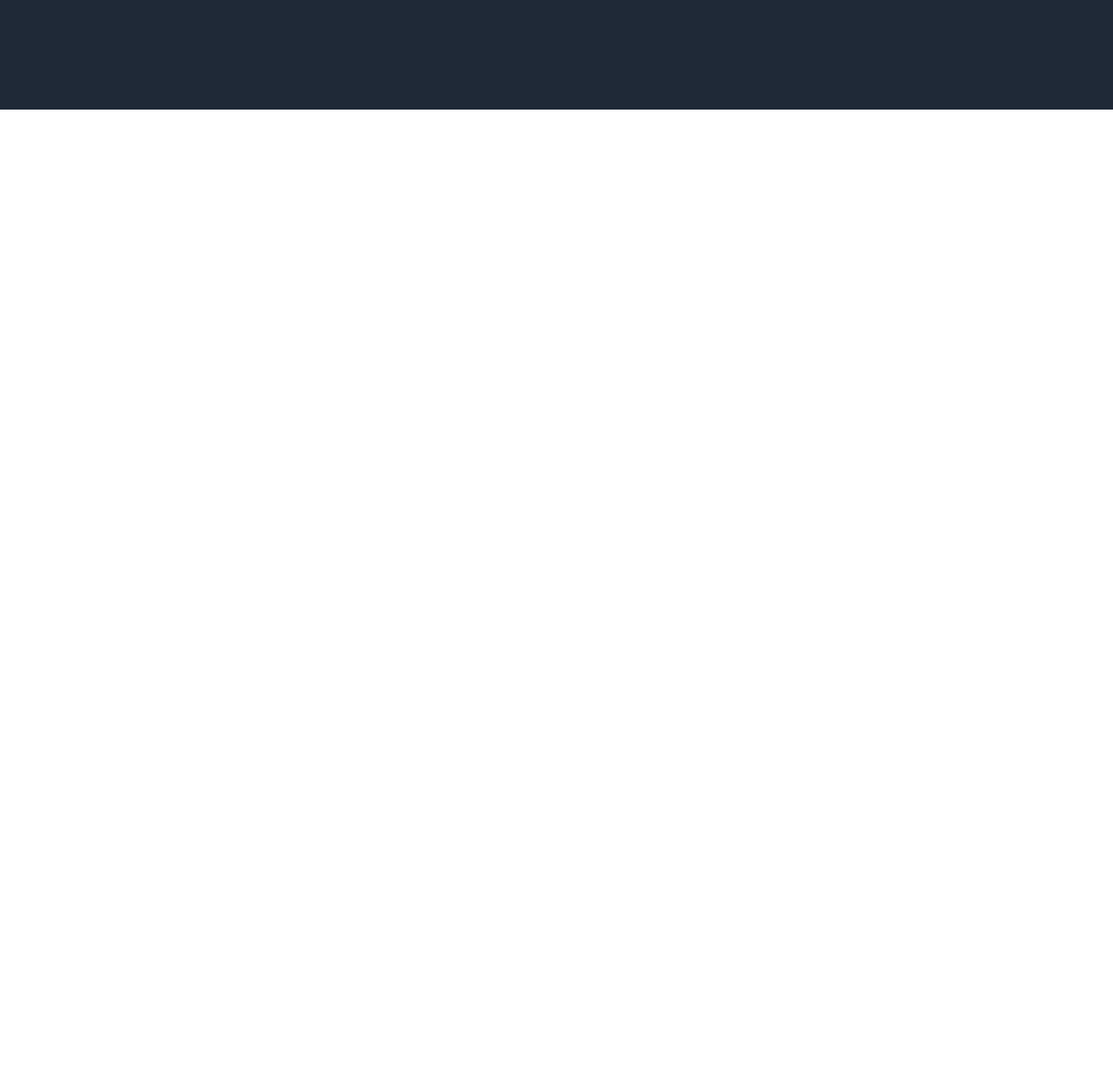
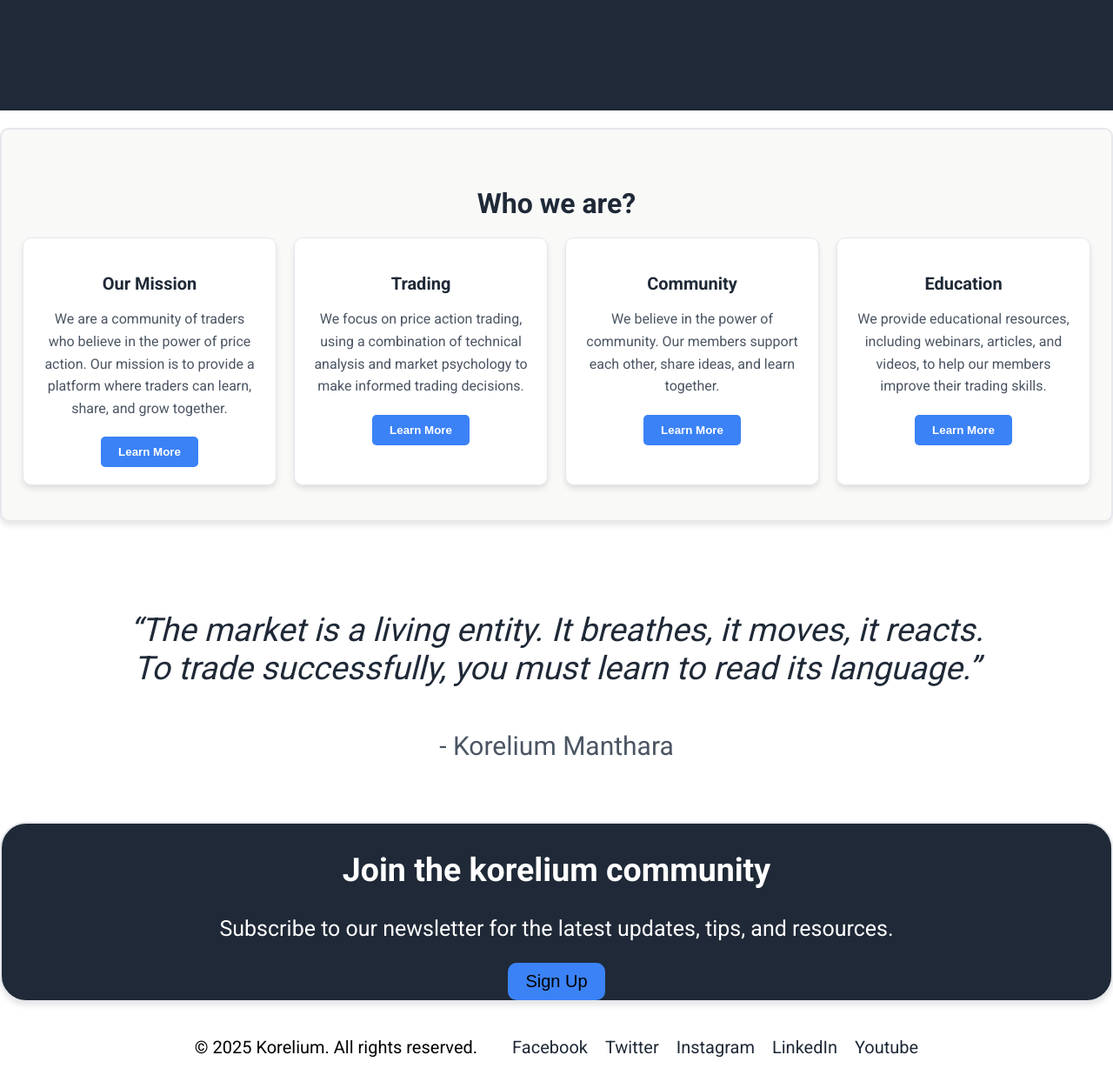
Before and after one commit to codewithpown/korelium, a plain HTML site: page index.html in a window 1280 px wide. Shown: the part 734-1970 px from the top of the page at 87% size. Before the commit the page ends 860 px from the top, so only its background shows below. Drawn offline with Linux system fonts and the light colour scheme.

Commit message:
i completed the remaining assignment and i completed. Note: i used chatgpt and some other websites to learn and coreect some styles and learned a lot.

```diff
--- a/index.html
+++ b/index.html
@@ -5,6 +5,7 @@
     <meta name="viewport" content="width=device-width, initial-scale=1.0">
     <title>Korelium</title>
     <link rel="stylesheet" href="styles.css">
+    <link href="https://fonts.googleapis.com/css2?family=Roboto:wght@400;500;700&display=swap" rel="stylesheet">
 </head>
 <body>
     <div class="hero">
@@ -34,5 +35,52 @@
             </div>
         </div>
     </div>
+    <div class="content">
+        <h2 class="head2">Who we are?</h2>
+        <div class="card-container">
+            <div class="card">
+                <h3>Our Mission</h3>
+                <p>We are a community of traders who believe in the power of price action.
+                    Our mission is to provide a platform where traders can learn, share, and grow together.</p>
+                <button>Learn More</button>
+            </div>
+            <div class="card">
+                <h3>Trading</h3>
+                <p>We focus on price action trading, using a combination of technical analysis and market psychology to make informed trading decisions.</p>
+                <button>Learn More</button>
+            </div>
+            <div class="card">
+                <h3>Community</h3>
+                <p>We believe in the power of community. Our members support each other, share ideas, and learn together.</p>
+                <button>Learn More</button>
+            </div>
+            <div class="card">
+                <h3>Education</h3>
+                <p>We provide educational resources, including webinars, articles, and videos, to help our members improve their trading skills.</p>
+                <button>Learn More</button>
+            </div>
+        </div>
+    </div>
+    <section class="qute">
+        <div class="qute-content">
+            <h2>“The market is a living entity. It breathes, it moves, it reacts. <br>
+                To trade successfully, you must learn to read its language.”</h2>
+            <p class="author">- Korelium Manthara</p>
+        </div>
+    </section>
+    <div class="signup">
+        <h2>Join the korelium community</h2>
+        <p>Subscribe to our newsletter for the latest updates, tips, and resources.</p>
+        <button class="signup-button">Sign Up </button>
+    </div>
+    <div class="footer">
+        <p>&copy; 2025 Korelium. All rights reserved.</p>
+        <ul class="social-media">
+            <li><a href="#">Facebook</a></li>
+            <li><a href="#">Twitter</a></li>
+            <li><a href="#">Instagram</a></li>
+            <li><a href="#">LinkedIn</a></li>
+            <li><a href="#">Youtube</a></li>
+        </ul>
 </body>
 </html>
--- /dev/null
+++ b/output/korelium.css
@@ -0,0 +1,154 @@
+* {
+    box-sizing: border-box;
+    margin: 0;
+    padding: 0;
+  }
+
+  body {
+    font-family: 'Roboto', sans-serif;
+    line-height: 1.6;
+  }
+
+  header, footer, .hero {
+    background-color: #1F2937;
+    color: #F9FAF8;
+  }
+
+  header {
+    padding: 20px 40px;
+    display: flex;
+    justify-content: space-between;
+    align-items: center;
+  }
+
+  .logo {
+    height: 60px;
+  }
+
+  .nav-list {
+    list-style: none;
+    display: flex;
+    gap: 20px;
+  }
+
+  .nav-list a {
+    text-decoration: none;
+    color: #E5E7EB;
+    font-size: 18px;
+  }
+
+  .hero {
+    display: flex;
+    justify-content: space-between;
+    align-items: center;
+    padding: 80px 40px;
+  }
+
+  .hero h2 {
+    font-size: 48px;
+    font-weight: 900;
+    margin-bottom: 20px;
+  }
+
+  .hero p {
+    font-size: 18px;
+    color: #E5E7EB;
+    max-width: 500px;
+  }
+
+  .hero button {
+    margin-top: 20px;
+    padding: 10px 24px;
+    background-color: #3882F6;
+    color: #fff;
+    border: none;
+    border-radius: 6px;
+    font-weight: bold;
+    cursor: pointer;
+  }
+
+  .hero-img {
+    height: 200px;
+    border-radius: 12px;
+  }
+
+  .info {
+    text-align: center;
+    padding: 60px 40px;
+  }
+
+  .info h3 {
+    font-size: 36px;
+    color: #1F2937;
+    font-weight: 900;
+    margin-bottom: 40px;
+  }
+
+  .cards {
+    display: flex;
+    gap: 20px;
+    justify-content: center;
+    flex-wrap: wrap;
+  }
+
+  .card {
+    width: 200px;
+    text-align: center;
+  }
+
+  .card-img {
+    height: 100px;
+    background-color: #E5E7EB;
+    border: 2px solid #3882F6;
+    border-radius: 8px;
+    margin-bottom: 10px;
+  }
+
+  .quote {
+    background-color: #E5E7EB;
+    padding: 60px 40px;
+    font-size: 36px;
+    color: #1F2937;
+    font-style: italic;
+    font-weight: 300;
+    text-align: center;
+  }
+
+  .quote span {
+    display: block;
+    margin-top: 20px;
+    font-weight: 700;
+    font-style: normal;
+  }
+
+  .subscribe {
+    background-color: #3882F6;
+    color: white;
+    margin: 60px 40px;
+    padding: 40px;
+    border-radius: 8px;
+    display: flex;
+    justify-content: space-between;
+    align-items: center;
+  }
+
+  .subscribe h3 {
+    font-weight: 900;
+  }
+
+  .subscribe button {
+    padding: 10px 20px;
+    background-color: white;
+    color: #3882F6;
+    border: none;
+    border-radius: 6px;
+    font-weight: bold;
+    cursor: pointer;
+  }
+
+  footer {
+    background-color: #1F2937;
+    color: #E5E7EB;
+    text-align: center;
+    padding: 20px;
+  }
--- a/styles.css
+++ b/styles.css
@@ -1,9 +1,12 @@
 body {
     margin: 0;
     padding: 0;
+    font-family: 'Roboto', sans-serif;
+
 }
 
 .header {
+    font-family: 'Roboto', sans-serif;
     display: flex;
     justify-content: space-between;
     align-items: center;
@@ -104,3 +107,166 @@ body {
         margin-top: 30px;
     }
 }
+
+.content {
+    display: flex;
+    flex-direction: column;
+
+    border: 2px solid #e5e7eb;
+    box-shadow: 0 4px 6px rgba(0, 0, 0, 0.1);
+    border-radius: 10px;
+    margin: 20px 0;
+    padding: 20px;
+    background-color: #f9faf8;
+    color: #1f2937;
+
+}
+.content .head2{
+    text-align:center ;
+}
+/* .content h2{
+    size: 36px;
+    font-weight: 900;
+    color: #1f2937;
+    text-align: center;
+} */
+
+.content {
+    text-align: center;
+    padding: 40px 20px;
+    background-color: #f9faf8;
+}
+
+.content .head2 {
+    font-size: 32px;
+    margin-bottom: 20px;
+    color: #1f2937;
+}
+
+.card-container {
+    display: flex;
+    flex-wrap: wrap; /* Allow wrapping on smaller screens */
+    justify-content: center; /* Center the cards */
+    gap: 20px; /* Space between cards */
+}
+
+.card {
+    background-color: #ffffff;
+    border: 1px solid #e5e7eb;
+    border-radius: 10px;
+    box-shadow: 0 4px 6px rgba(0, 0, 0, 0.1);
+    padding: 20px;
+    width: 250px; /* Fixed width for cards */
+    text-align: center;
+    transition: transform 0.3s ease, box-shadow 0.3s ease;
+}
+
+.card:hover {
+    transform: translateY(-5px);
+    box-shadow: 0 8px 12px rgba(0, 0, 0, 0.2);
+}
+
+.card h3 {
+    font-size: 20px;
+    margin-bottom: 10px;
+    color: #1f2937;
+}
+
+.card p {
+    font-size: 16px;
+    line-height: 1.6;
+    color: #4b5563;
+    margin-bottom: 20px;
+}
+
+.card button {
+    background-color: #3b82f6;
+    color: white;
+    padding: 10px 20px;
+    border: none;
+    border-radius: 5px;
+    font-weight: 600;
+    cursor: pointer;
+    transition: background-color 0.3s ease;
+}
+
+.card button:hover {
+    background-color: #2563eb;
+}
+
+@media (max-width: 768px) {
+    .card-container {
+        flex-direction: column; /* Stack cards vertically on smaller screens */
+        align-items: center;
+    }
+
+    .card {
+        width: 100%; /* Full width for smaller screens */
+        max-width: 300px; /* Limit max width */
+    }
+}
+.qute{
+    display: flex;
+    justify-content: center;
+    text-align: center;
+    font-size: 25px;
+    padding: 50px 10px;
+    margin-left: 100px;
+    margin-right: 100px;
+    /* margin-bottom: 10px; */
+}
+.qute h2{
+    font-style: italic;
+    font-weight: 400;
+    color: #1f2937;
+    margin-bottom: 50px;
+}
+.author{
+    font-size: 30px;
+    color: #4b5563;
+    font-style: bold;
+    margin: 0;
+}
+.signup{
+    justify-content: space-between;
+    text-align: center;
+    font-size: 25px;
+    align-items: center;
+    border: 2px solid #e5e7eb;
+    box-shadow: 0 4px 6px rgba(0, 0, 0, 0.1);
+    border-radius: 30px;
+    margin:  20px 0 ;
+    background-color: #1f2937;
+    color: white;
+}
+.signup-button{
+    background-color: #3b82f6;
+    font-size: 20px;
+    border: none;
+    border-radius: 10px;
+    padding: 10px 20px;
+
+}
+button:hover{
+    background-color: lightcoral;
+}
+.footer{
+    display: flex;
+    font-size: 20px;
+    justify-content: center;
+}
+.social-media{
+    display: flex;
+    justify-content: center;
+    gap: 20px;
+    margin-top: 20px;
+    list-style-type: none;
+}
+.social-media a {
+    color: #1f2937;
+    text-decoration: none;
+}
+.social-media a:hover {
+    text-decoration: overline;
+    color:lightcoral;
+}
```
Also changed, not shown: output/korelium.html (added, +75 -0 lines), output/colors.png (added), output/output.png (added).
